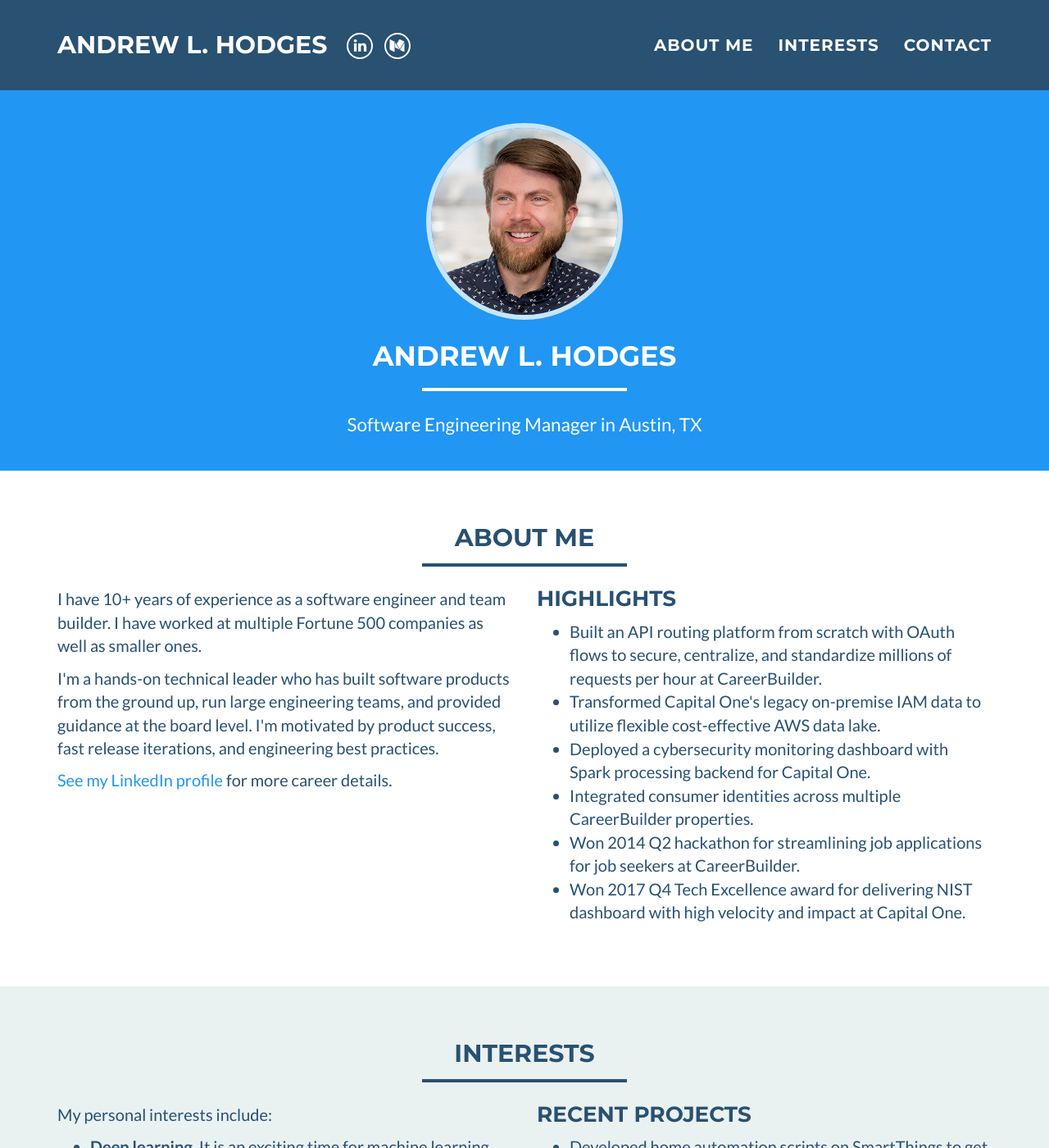
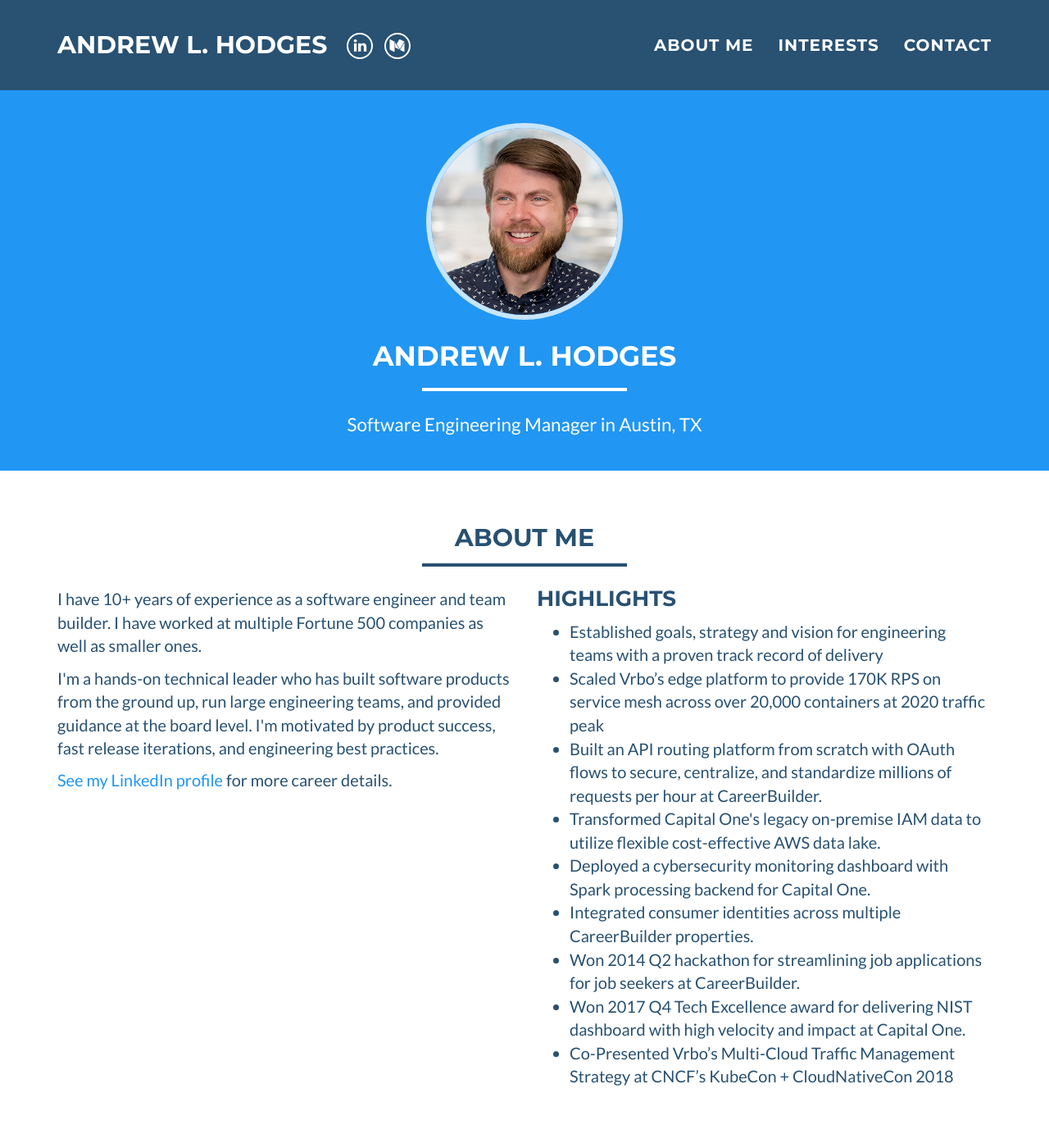
Before and after one commit to ahodges/SinglePager, a Jekyll site: the page built from index.html, in a window 1280 px wide and 1400 px high. Shown: the whole window at 82% size. Built offline with Jekyll 4.4.1, drawn with Linux system fonts in a browser that asks for light colours.

Commit message:
Update about_me.html

```diff
--- a/_includes/about_me.html
+++ b/_includes/about_me.html
@@ -23,6 +23,12 @@
 	    <div class="col-sm-6">
 		    <h3 style="margin-top:0;">Highlights</h3>
 		    <ul>
+			    <li>
+            Established goals, strategy and vision for engineering teams with a proven track record of delivery
+    			</li>
+			    <li>
+            Scaled Vrbo’s edge platform to provide 170K RPS on service mesh across over 20,000 containers at 2020 traffic peak
+    			</li>
     			<li>
             Built an API routing platform from scratch with OAuth flows to secure, centralize, and standardize millions of requests per hour at CareerBuilder.
     			</li>
@@ -39,6 +45,9 @@
 				<li>
             Won 2017 Q4 Tech Excellence award for delivering NIST dashboard with high velocity and impact at Capital One.
     			</li>
+			    <li>
+            Co-Presented Vrbo’s Multi-Cloud Traffic Management Strategy at CNCF’s KubeCon + CloudNativeCon 2018
+    			</li>
 		    </ul>
 	    </div>
     </div>
```
